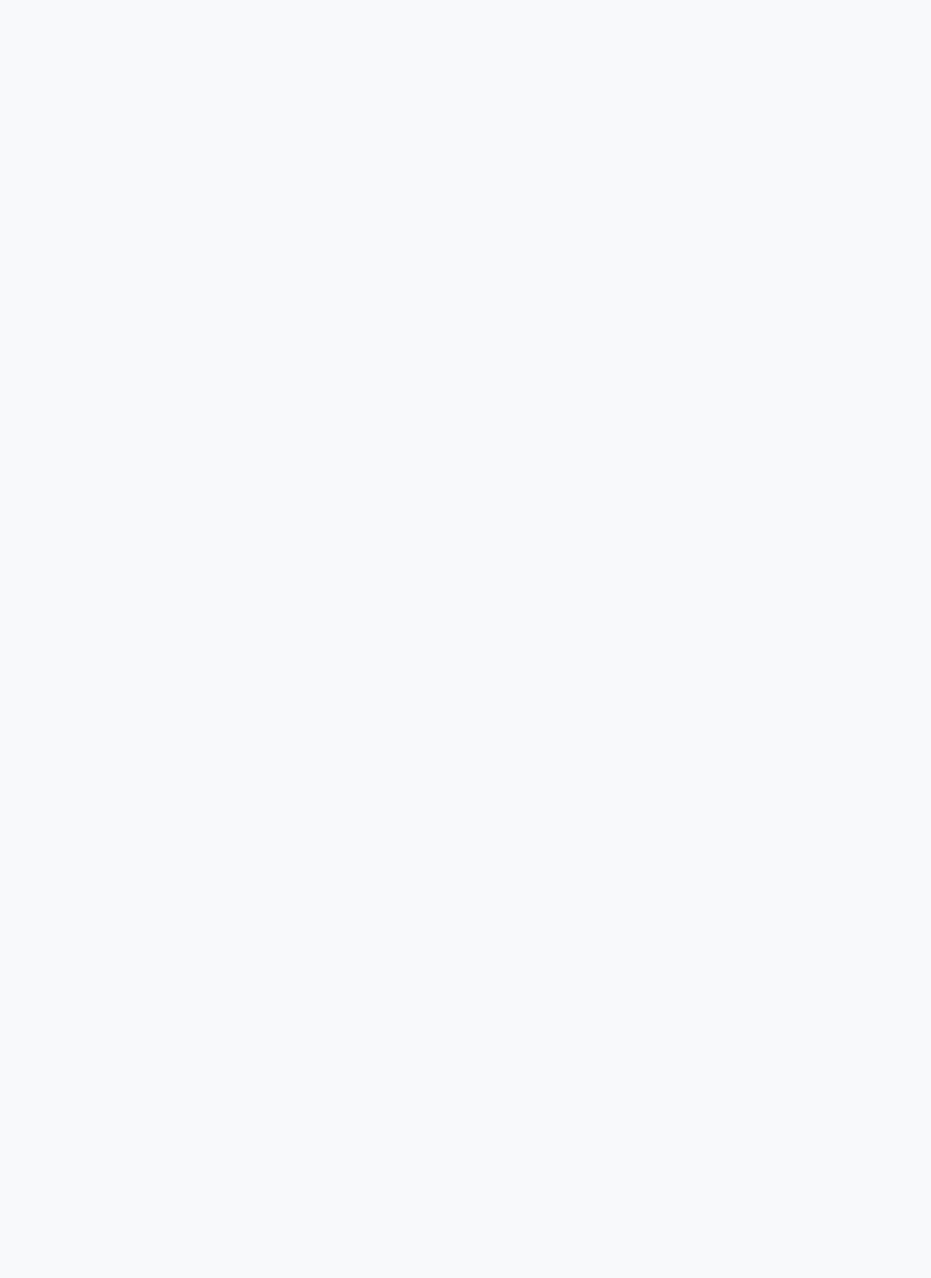
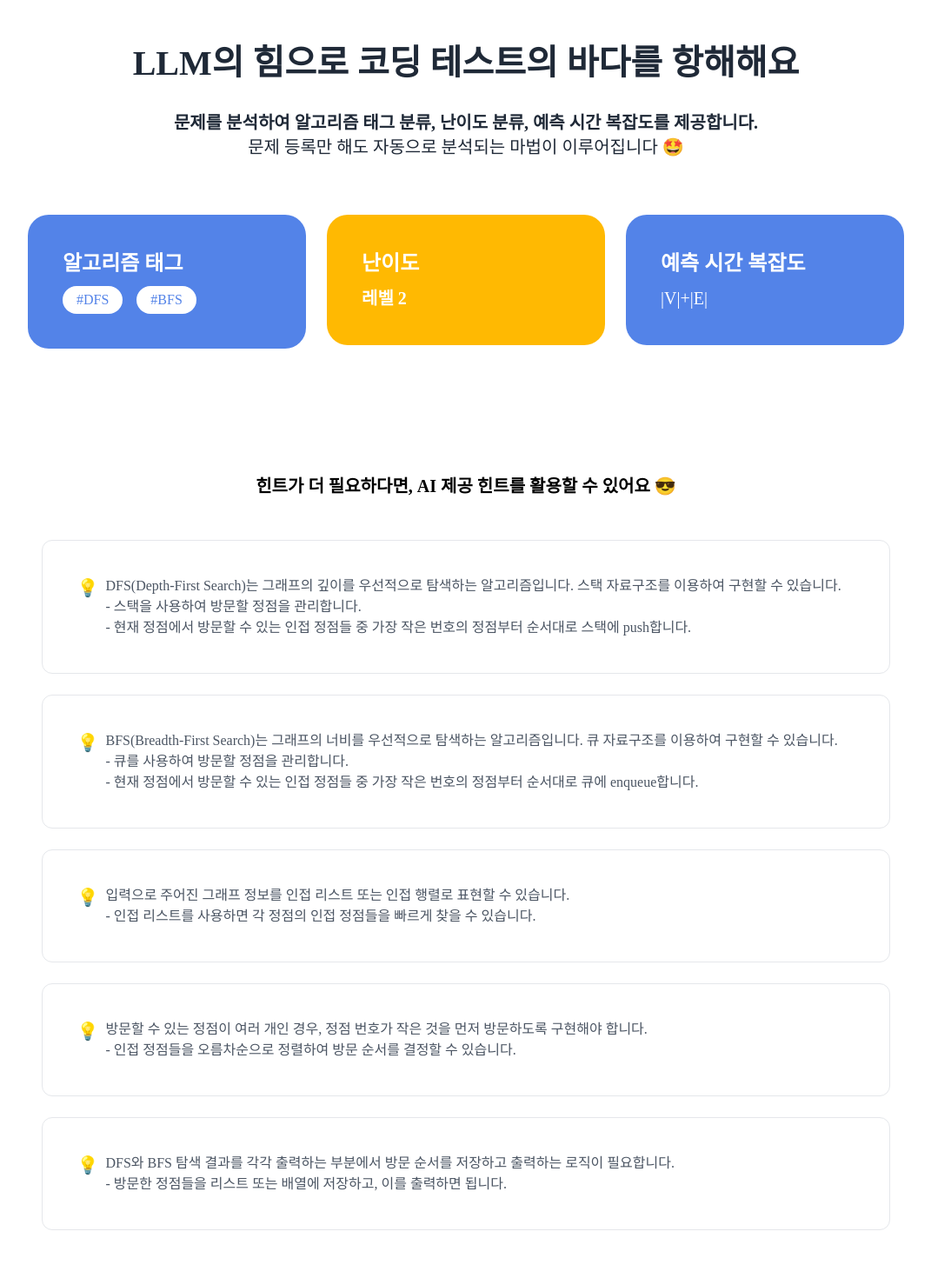
Before and after one commit to tle-ko/fe-web-react, a React (Create React App) app: page / in a window 1280 px wide. Shown: the part 920-2390 px from the top of the page at 87% size, without its empty margins (104-1175 px from the left). Before the commit the page ends 800 px from the top, so only its background shows below. Built offline with nearby package versions, Linux system fonts and the light colour scheme; a web font is replaced by a local one.

Commit message:
✨ feat: Main Page 구현
애니메이션 제외

```diff
--- a/src/pages/mainPage/Main.jsx
+++ b/src/pages/mainPage/Main.jsx
@@ -1,9 +1,149 @@
-import Footer from '../../components/common/footer';
+import { Link } from 'react-router-dom';
+
+import CodeAndBoat from '../../assets/mainPage/codeAndBoat.png';
+import logoWhite from '../../assets/images/logo-white.svg';
+import CrewScreen from '../../assets/mainPage/crewScreen.png';
+import PortfolioScreen from '../../assets/mainPage/portfolioScreen.png';
 
 export default function Main() {
   return (
-    <div>
-      <Footer />
+    <div className="w-screen absolute font-['Pretendard'] top-0 left-0">
+      <div className="w-screen h-[40rem] inline-flex flex-row gap-3 items-end bg-color-blue-main">
+        <h1 className="ml-[7.5rem] mb-[17.125rem] text-gray-50 text-4xl font-extrabold">알고리즘 문제 해결 도우미<br/>TLE와 함께 최적의 해결책을 찾아가요!</h1>
+        <img className="w-[68.5rem]" src={CodeAndBoat} alt='CodeAndBoat'/>
+      </div>
+
+      <div className="inline-flex w-screen flex-col bg-white h-128 top-144 left-0">
+        <div className="inline-flex flex-col text-center mt-36">
+        <div className="inline-flex flex-col text-center">
+          <h2 className="text-center text-gray-800 text-[40px] font-extrabold">LLM의 힘으로 코딩 테스트의 바다를 항해해요</h2>
+          <div className="mt-6 text-center text-gray-800">
+          <p className="text-center text-xl font-bold">문제를 분석하여 알고리즘 태그 분류, 난이도 분류, 예측 시간 복잡도를 제공합니다.<br/></p>
+          <p className="text-center text-xl font-medium">문제 등록만 해도 자동으로 분석되는 마법이 이루어집니다 🤩</p>
+          </div>
+        </div>
+        <div className="mt-16 justify-center items-start gap-6 flex">
+            <div className="w-1/4 h-auto p-10 bg-color-blue-main rounded-3xl inline-flex flex-col justify-start items-start gap-2.5">
+              <p className="text-white text-2xl font-bold">알고리즘 태그</p>
+              <div className="justify-start items-start gap-4 inline-flex flex-row">
+                <div className="px-4 py-1 bg-white rounded-[60px] justify-center items-center">
+                <p className="text-color-blue-main">#DFS</p>
+                </div>
+                <div className="px-4 py-1 bg-white rounded-[60px] justify-center items-center">
+                <p className="text-color-blue-main">#BFS</p>
+                </div>
+              </div>
+            </div>
+            <div className="w-1/4 h-auto p-10 bg-color-level2-yellow rounded-3xl flex-col justify-start items-start gap-2.5 inline-flex">
+              <p className="text-white text-2xl font-extrabold">난이도</p>
+              <p className="text-white text-xl font-bold">레벨 2</p>
+            </div>
+            <div className="w-1/4 h-auto p-10 bg-color-blue-main rounded-3xl flex-col justify-start items-start gap-2.5 inline-flex">
+              <p className="text-white text-2xl font-extrabold">예측 시간 복잡도</p>
+              <p className="text-white text-xl">|V|+|E|</p>
+            </div>
+        </div>
+        </div>
+
+        <div className="mt-36 inline-flex flex-col items-center">
+          <p className="mb-12 text-center text-xl font-bold">힌트가 더 필요하다면, AI 제공 힌트를 활용할 수 있어요 😎</p>
+          <div className="inline-flex flex-col">
+            <div className="mb-6 p-10 bg-white rounded-xl border border-gray-200 justify-between items-start inline-flex">
+                <p className="text-gray-600 text-xl mr-2">💡</p>
+                <p className="w-[862px] text-gray-600">
+                DFS(Depth-First Search)는 그래프의 깊이를 우선적으로 탐색하는 알고리즘입니다. 스택 자료구조를 이용하여 구현할 수 있습니다.
+                <br/>- 스택을 사용하여 방문할 정점을 관리합니다.
+                <br/>- 현재 정점에서 방문할 수 있는 인접 정점들 중 가장 작은 번호의 정점부터 순서대로 스택에 push합니다.
+                </p>
+            </div>
+            <div className="mb-6 p-10 bg-white rounded-xl border border-gray-200 justify-between items-start inline-flex">
+                <p className="text-gray-600 text-xl mr-2">💡</p>
+                <p className="w-[862px] text-gray-600">
+                BFS(Breadth-First Search)는 그래프의 너비를 우선적으로 탐색하는 알고리즘입니다. 큐 자료구조를 이용하여 구현할 수 있습니다.
+                <br/>- 큐를 사용하여 방문할 정점을 관리합니다.
+                <br/>- 현재 정점에서 방문할 수 있는 인접 정점들 중 가장 작은 번호의 정점부터 순서대로 큐에 enqueue합니다.
+                </p>
+            </div>
+            <div className="mb-6 p-10 bg-white rounded-xl border border-gray-200 justify-between items-start inline-flex">
+                <p className="text-gray-600 text-xl mr-2">💡</p>
+                <p className="w-[862px] text-gray-600">
+                입력으로 주어진 그래프 정보를 인접 리스트 또는 인접 행렬로 표현할 수 있습니다.
+                <br/>- 인접 리스트를 사용하면 각 정점의 인접 정점들을 빠르게 찾을 수 있습니다.
+                </p>
+            </div>
+            <div className="mb-6 p-10 bg-white rounded-xl border border-gray-200 justify-between items-start inline-flex">
+                <p className="text-gray-600 text-xl mr-2">💡</p>
+                <p className="w-[862px] text-gray-600">
+                방문할 수 있는 정점이 여러 개인 경우, 정점 번호가 작은 것을 먼저 방문하도록 구현해야 합니다.
+                <br/>- 인접 정점들을 오름차순으로 정렬하여 방문 순서를 결정할 수 있습니다.
+                </p>
+            </div>
+            <div className="mb-6 p-10 bg-white rounded-xl border border-gray-200 justify-between items-start inline-flex">
+                <p className="text-gray-600 text-xl mr-2">💡</p>
+                <p className="w-[862px] text-gray-600">
+                DFS와 BFS 탐색 결과를 각각 출력하는 부분에서 방문 순서를 저장하고 출력하는 로직이 필요합니다.
+                <br/>- 방문한 정점들을 리스트 또는 배열에 저장하고, 이를 출력하면 됩니다.
+                </p>
+            </div>
+          </div>
+        </div>
+      </div>
+
+      <div className="w-screen inline-flex bg-white h-fit left-0 flex-col">
+        <div className="inline-flex flex-col items-center mt-[140px]">
+        <h2 className="text-center text-gray-800 text-[40px] font-extrabold">크루와 함께라면 험난한 문제도 두렵지 않습니다.</h2>
+          <div className="text-center text-gray-800">
+            <p className="text-xl font-bold">스터디 그룹 관리 기능을 통해 크루원들과 함께 성장할 수 있는 환경을 제공합니다.<br/></p>
+            <p className="text-xl font-medium">대시보드를 통해 한 눈에 진행사항을 파악하고 코드 리뷰로 함께 성장하는 경험을 만들어가요 🌈</p></div>
+          <img className="w-10/12" src={CrewScreen} alt="CrewScreen"/>
+        </div>
+      </div>
+
+      <div className="inline-flex bg-white h-fit left-0 flex-col">
+        <div className="items-center inline-flex ml-36 mt-[140px] justify-between">
+          <div className="flex-col">
+          <h2 className="text-left text-gray-800 text-[40px] font-extrabold">나의 성장 기록, TLE가 함께합니다</h2>
+          <div className="text-gray-800">
+            <p className="text-xl font-bold">문제 해결 여정이 분석되면, 나만의 포트폴리오로 성장을 증명할 수 있어요 🏃‍♂️<br/></p>
+            <p className="text-xl font-medium">TLE는 개인의 문제 풀이 분석 정보를 제공하여 포트폴리오 제작을 돕습니다.</p>
+          </div>
+          </div>
+        <img className="w-1/2" src={PortfolioScreen} alt="PortfolioScreen"/>
+        </div>
+      </div>
+
+      <div className="inline-flex w-screen bg-color-blue-main h-fit left-0 flex-col">
+        <div className="mt-[8.75rem]">
+        <h2 className="text-center text-white text-[2rem] font-extrabold">지금 바로 TLE의 선원이 되어, 알고리즘 문제 해결 모험을 시작하세요!</h2>
+        <div className="mt-6 text-center">
+          <div className="mb-16 text-white">
+            <p className="text-xl font-bold">코딩 테스트 준비는 더 이상 혼자가 아닙니다.<br/></p>
+            <p className="text-xl font-medium">TLE와 함께라면 해결책을 찾아가는 여정이 더욱 즐거워져요 ☺️</p>
+          </div>
+            <div className="px-16 py-6 rounded-full justify-center items-center inline-flex text-xl font-extrabold bg-white text-color-blue-main cursor-pointer
+              hover:bg-color-blue-main transition duration-300 ease-in-out hover:text-white hover:border border-white"
+              onClick={() => console.log('회원가입 창으로 이동')}>
+            TLE와 함께 도전하기 🔥
+            </div>
+        </div>
+        </div>
+
+        <div className="mt-28 px-[7.5rem] w-full bottom-0">
+        <div className= "max-w-full px-12 pt-6 pb-12 border-t items-end border-white p-6 justify-between flex">
+          <div className="flex-col justify-center items-start gap-1 inline-flex">
+              <p className="text-white text-sm font-semibold">2024년 상명대학교 컴퓨터과학전공 캡스톤디자인</p>
+              <p className="text-white text-sm font-medium">코딩메리호 김동주 조유진 이유민 강윤진 김서영 민기홍</p>
+          </div>
+          <div className="flex-col justify-center items-end gap-1 inline-flex">
+              <div className="justify-start items-end gap-1 inline-flex">
+                  <p className="text-white font-bold">time limit exceeded,</p>
+                  <Link to="/"><img className="w-14" src={logoWhite} alt='TLELOGO'/></Link>
+              </div>
+              <p className="text-white text-sm font-semibold">Copyright 2024. TLE. All rights reserved.</p>
+      </div>
+      </div>
+        </div>
+      </div>
     </div>
   );
 }
```
